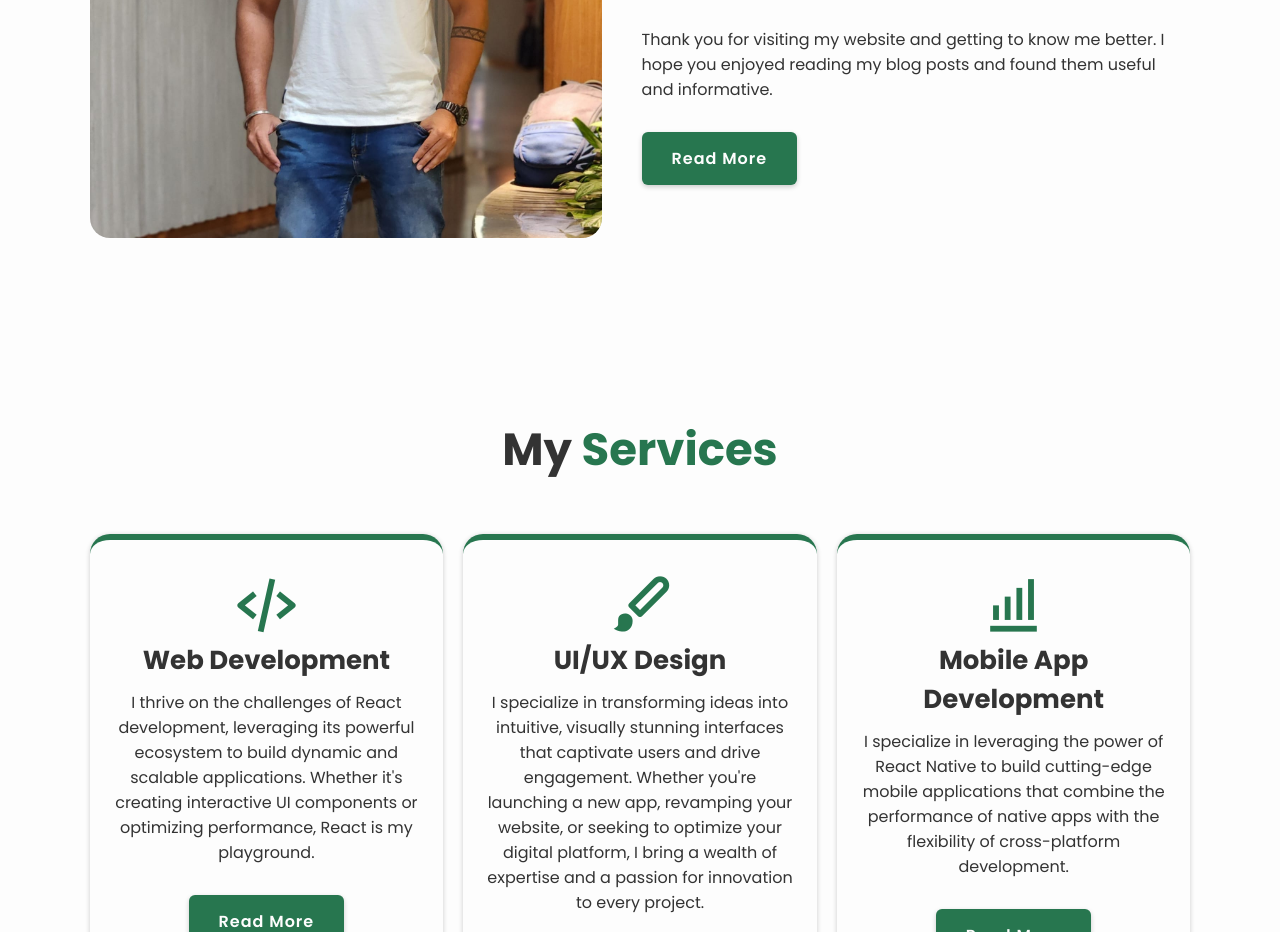
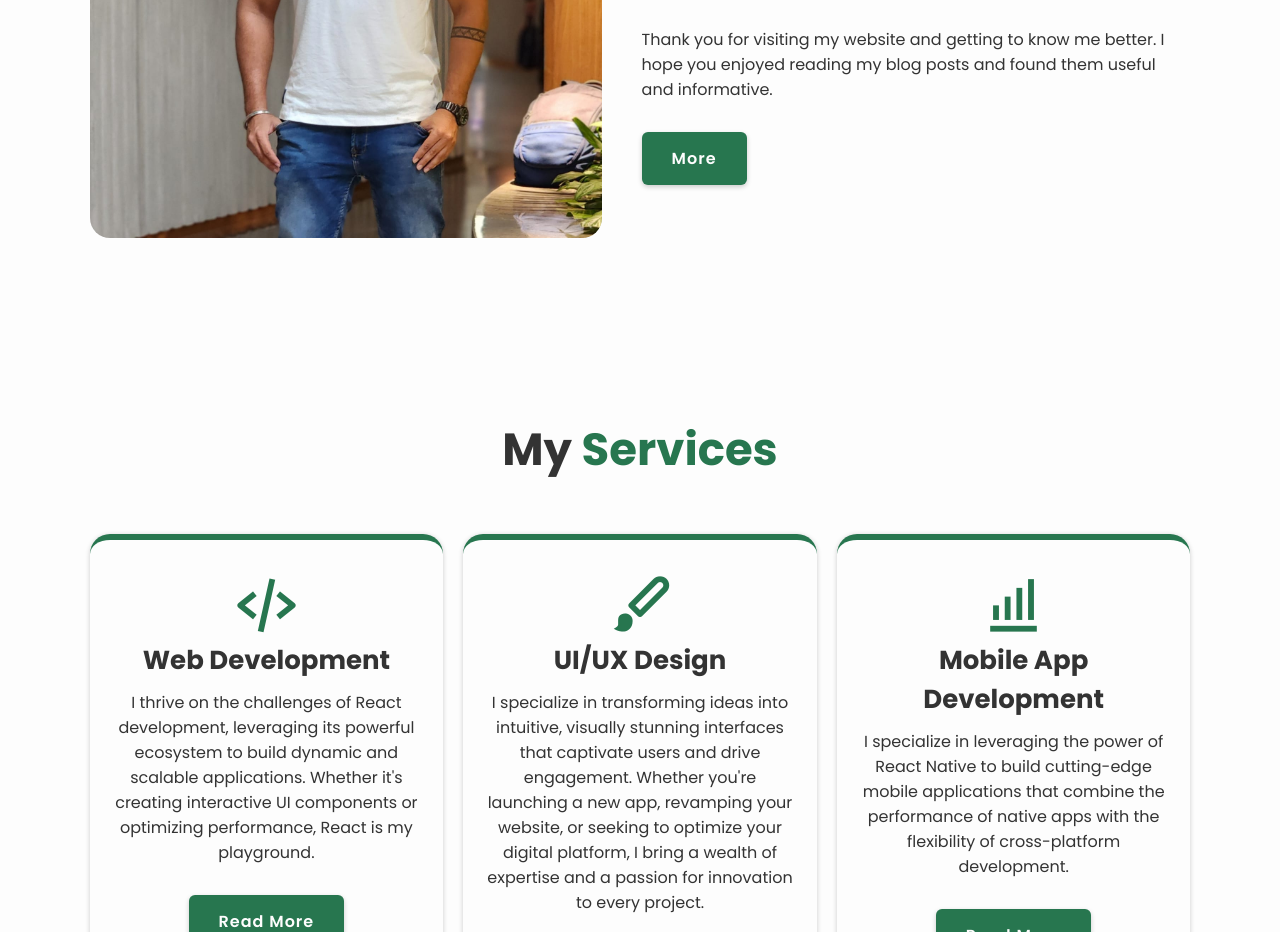
Before and after one commit to beingu15/portfoliofinal, a plain HTML site: page index.html in a window 1280 px wide. Shown: the part 1284-2216 px from the top of the page. Drawn offline with nearby package versions, Linux system fonts and the light colour scheme.

Commit message:
home updates

```diff
--- a/index.html
+++ b/index.html
@@ -118,7 +118,7 @@
                 found
                 them useful and informative.
             </p>
-            <a href="#" class="btn">Read More</a>
+            <a href="#" class="btn">More</a>
         </div>
     </section>
 
```
